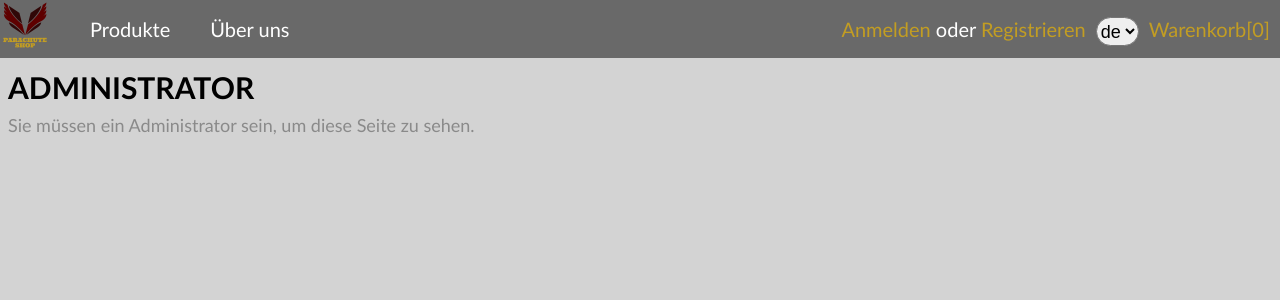
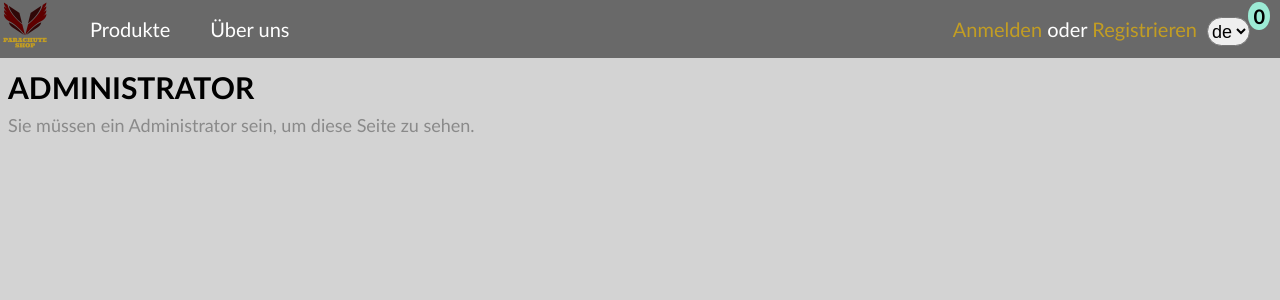
Before and after one commit to res13/webshop, a PHP site: page /admin.php in a window 1280 px wide. Shown: the top 300 px of the page. Run offline with PHP 8.4, Linux system fonts and the light colour scheme; data that the repository does not hold is empty.

Commit message:
design now icons

```diff
--- a/web/basketState.php
+++ b/web/basketState.php
@@ -102,4 +102,8 @@ if (isset($_SESSION['basket'])) {
 else {
     $productCount = 0;
 }
-echo "<div class=\"state\" id='basketState'><a href=\"basket.php\">" . getTextForLanguage("BASKET") . "[". $productCount ."]</a></div>";
+?>
+<div class="icon-wrapper">
+    <a href="basket.php" class="button"><i class="faPad fas fa-shopping-cart fa-3x"></i></a>
+    <span class="badge"><?php echo $productCount ?></span>
+</div>
--- a/web/style/style.css
+++ b/web/style/style.css
@@ -84,6 +114,10 @@ table, tr, th, td {
     white-space: nowrap;
 }
 
+.faPad{
+    padding-top: 10px;
+}
+
 .state a {
     color: #C29D23;
 }
@@ -94,7 +128,13 @@ table, tr, th, td {
 }
 
 .navigation a {
-    font-size: 20px;
+font-size: 20px;
+}
+
+a.button {
+    text-decoration: none;
+    color: initial;
+    font-size: unset;
 }
 
 .navigation ul {
@@ -163,8 +203,35 @@ table, tr, th, td {
 
 .navRight {
     position: absolute;
-    right: 0px;
+    right: 20px;
     display: -webkit-box;
+}
+
+.icon-wrapper{
+    position:relative;
+    float:left;
+}
+
+
+
+i {
+    width:50px;
+    text-align:center;
+    vertical-align:middle;
+}
+.badge{
+    background: #9cebd5;
+    width: auto;
+    height: auto;
+    margin: 0;
+    border-radius: 50%;
+    position: absolute;
+    top: 2px;
+    right: -10px;
+    padding: 5px;
+    font-size: 20px;
+    font-weight: bold;
+    font-family: unset;
 }
 
 .wrapper {
```
Also changed, not shown: other parts of web/style/style.css (+36 -10 lines).
